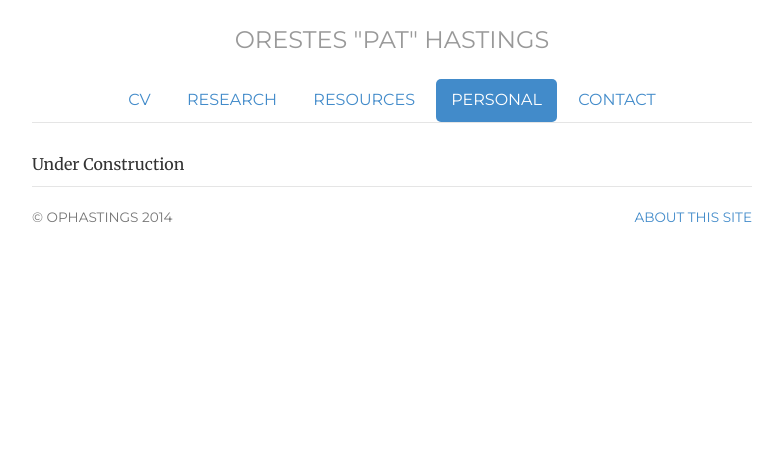
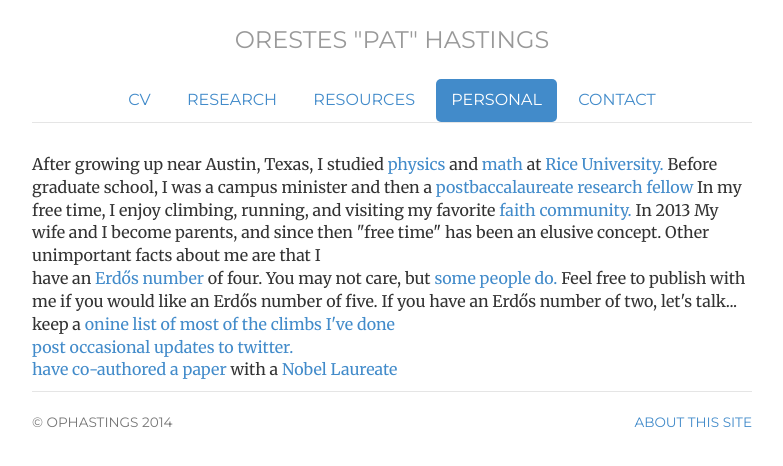
Before and after one commit to ophastings/ophastings.github.io, a Jekyll site: the page built from personal/index.html, in a window 1280 px wide. Shown: the top 466 px of the page, without its empty margins (248-1031 px from the left). Built offline with Jekyll 4.4.1, drawn with Linux system fonts in a browser that asks for light colours.

Commit message:
Update index.html

```diff
--- a/personal/index.html
+++ b/personal/index.html
@@ -8,5 +8,23 @@ personal: active
 contact: passive
 description: Personal page of ophastings.com, the website of Orestes Hastings, a sociology PhD candidate at UC Berkeley
 ---
+After growing up near <href="http://maps.google.com/maps?q=Lago+Vista,+TX&amp;um=1&amp;ie=UTF-8&amp;hq=&amp;hnear=Lago+Vista,+TX&amp;gl=us&amp;ei=wqvPTJ7LAYPSsAOcoan4AQ&amp;sa=X&amp;oi=geocode_result&amp;ct=image&amp;resnum=1&amp;ved=0CBsQ8gEwAA">Austin, Texas,</a>
+I studied <a title="http://www.physics.rice.edu/" href="http://www.physics.rice.edu/">physics</a> and
+<a title="http://math.rice.edu/" href="http://math.rice.edu/">math</a> at
+<a title="http://www.rice.edu/" href="http://www.rice.edu/">Rice University.</a>
+Before graduate school, I was a campus minister and then
+a <a title="http://sociology.rice.edu/Content.aspx?id=352" href="http://sociology.rice.edu/Content.aspx?id=352">
+postbaccalaureate research fellow</a>
 
-<p> Under Construction </p>
+In my free time, I enjoy <href="http://www.touchstoneclimbing.com/ironworks">climbing,</a>
+<href="http://www.irunfar.com/2010/12/trail-running-in-the-marin-headlands-and-on-mount-tamalpais.html">running,</a>
+and visiting my favorite <a title="http://www.christchurcheastbay.org/" href="http://www.christchurcheastbay.org/">faith community.</a>
+In 2013 My wife and I become parents, and since then "free time" has been an elusive concept.
+
+Other unimportant facts about me are that I
+<ul class="list-unstyled">
+<li>have an <a href="http://www.oakland.edu/enp/"> Erdős number</a> of four. You may not care, but <a title="http://xkcd.com/599/" href="http://xkcd.com/599/">some people do.</a> Feel free to publish with me if you would like an Erdős number of five. If you have an Erdős number of two, let's talk...</li>
+<li>keep a <a href="http://www.mountainproject.com/scripts/UserClimbingMap.php?id=107979348">onine list of most of the climbs I've done</li>
+<li>post occasional updates to twitter.</li>
+<li>have co-authored a <a href="http://arxiv.org/pdf/0803.1201.pdf">paper</a> with a <a href="http://www.nobelprize.org/nobel_prizes/physics/laureates/2012/wineland-facts.html">Nobel Laureate</a></li>
+</ul>
```
